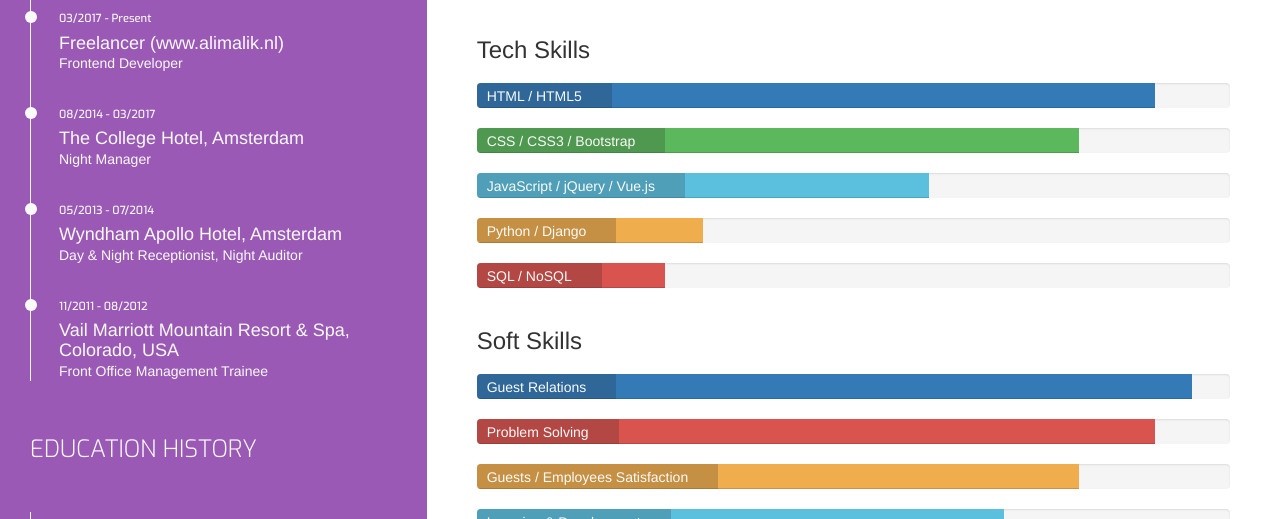
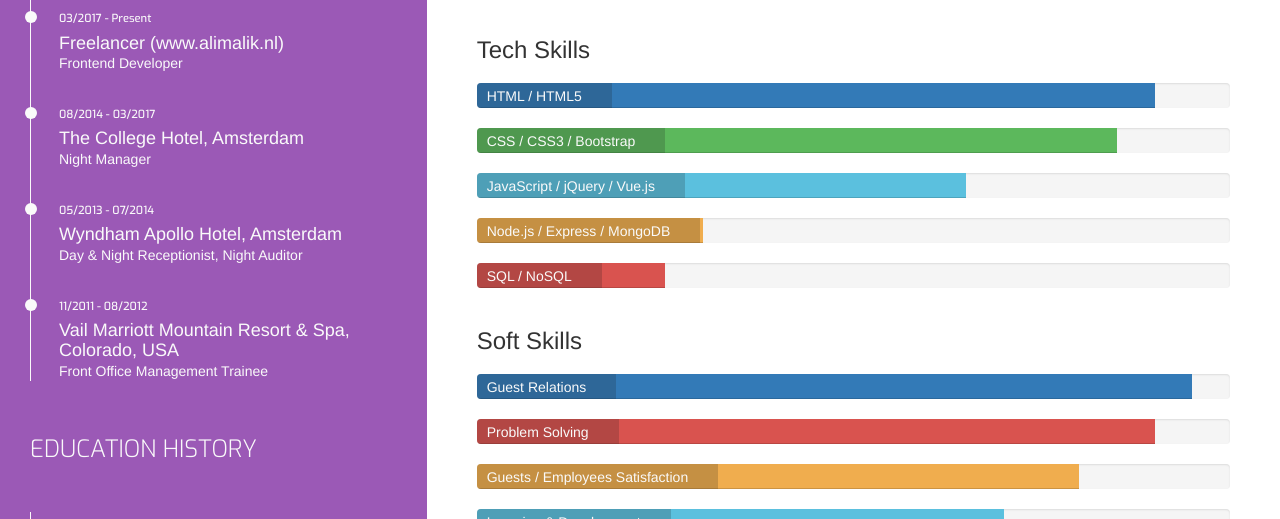
Before and after one commit to anmalik82/Resume-Website, a plain HTML site: page resume.html in a window 1280 px wide. Shown: the part 581-1100 px from the top of the page. Drawn offline with nearby package versions, Linux system fonts and the light colour scheme.

Commit message:
added new skills

```diff
--- a/resume.html
+++ b/resume.html
@@ -159,14 +159,14 @@
                             <span class="progress-type">HTML / HTML5</span>
                         </div>
                         <div class="progress">
-                            <div class="progress-bar progress-bar-success" role="progressbar" aria-valuenow="80" aria-valuemin="0" aria-valuemax="100" style="width:80%">
-                            <span class="sr-only">80% complete</span>
+                            <div class="progress-bar progress-bar-success" role="progressbar" aria-valuenow="85" aria-valuemin="0" aria-valuemax="100" style="width:85%">
+                            <span class="sr-only">85% complete</span>
                         </div>
                             <span class="progress-type">CSS / CSS3 / Bootstrap</span>
                         </div>
                         <div class="progress">
-                            <div class="progress-bar progress-bar-info" role="progressbar" aria-valuenow="60" aria-valuemin="0" aria-valuemax="100" style="width:60%">
-                            <span class="sr-only">60% complete</span>
+                            <div class="progress-bar progress-bar-info" role="progressbar" aria-valuenow="65" aria-valuemin="0" aria-valuemax="100" style="width:65%">
+                            <span class="sr-only">65% complete</span>
                         </div>
                             <span class="progress-type">JavaScript / jQuery / Vue.js</span>
                         </div>
@@ -174,7 +174,7 @@
                             <div class="progress-bar progress-bar-warning" role="progressbar" aria-valuenow="30" aria-valuemin="0" aria-valuemax="100" style="width:30%">
                             <span class="sr-only">30% complete</span>
                         </div>
-                            <span class="progress-type">Python / Django</span>
+                            <span class="progress-type">Node.js / Express / MongoDB</span>
                         </div>
                         <div class="progress">
                             <div class="progress-bar progress-bar-danger" role="progressbar" aria-valuenow="25" aria-valuemin="0" aria-valuemax="100" style="width:25%">
```
